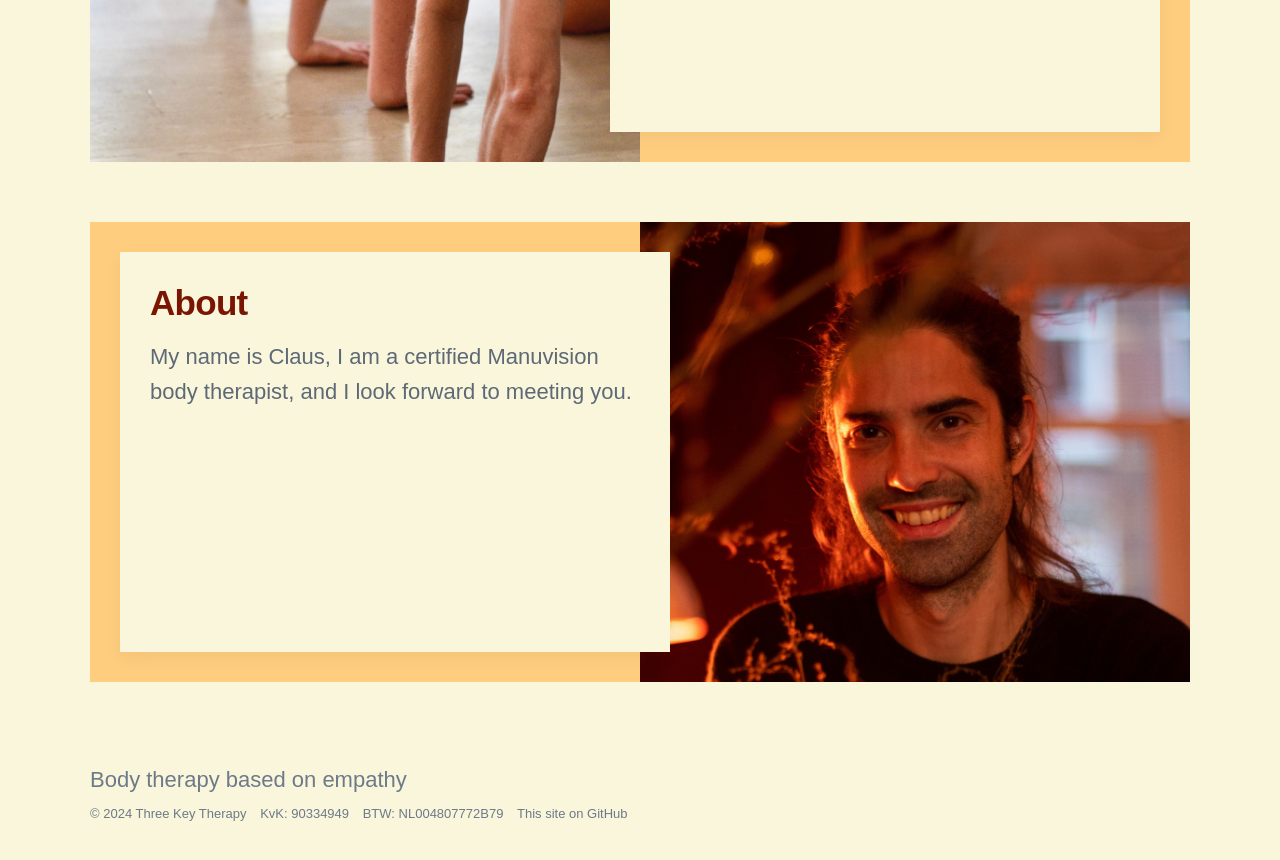
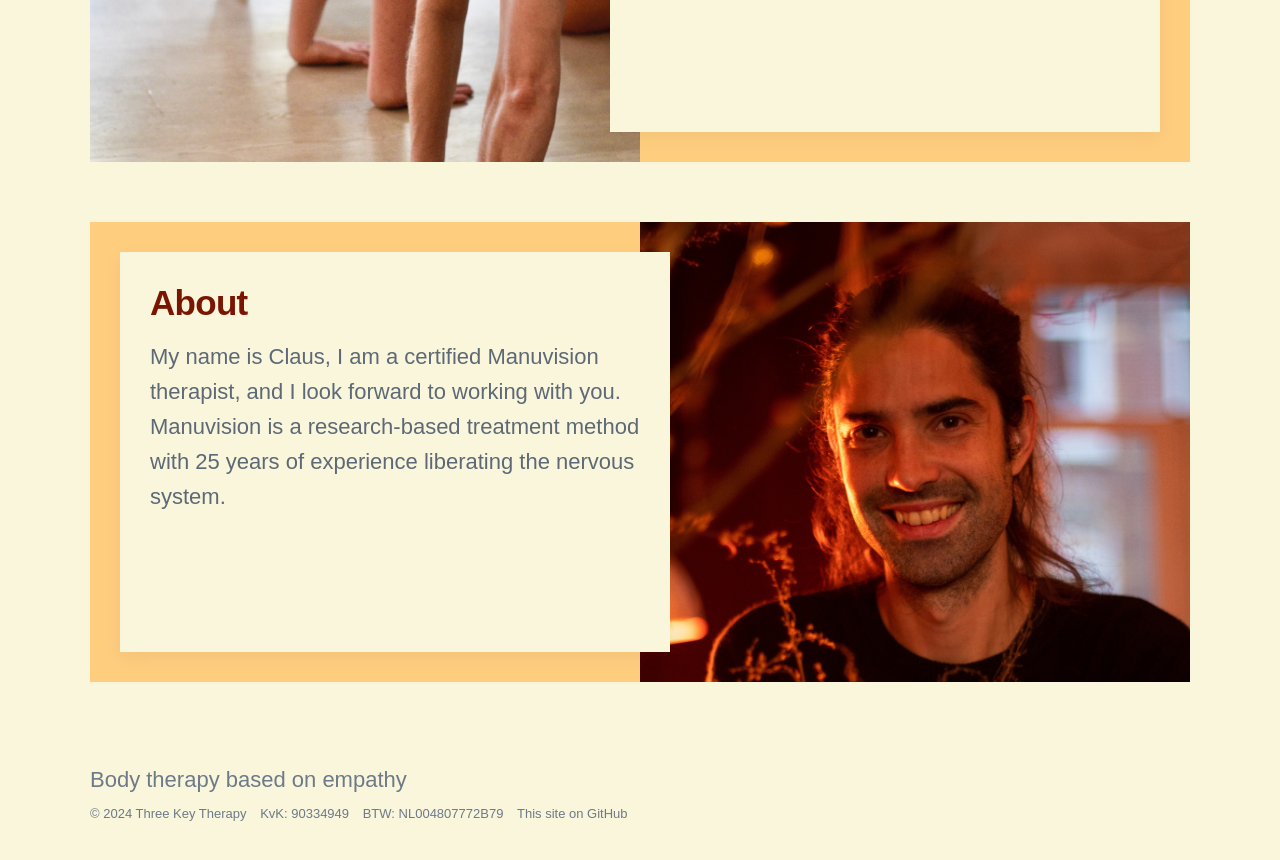
Before and after one commit to threekeytherapy/threekeytherapy.com, a Jekyll site: the page built from index.html, in a window 1280 px wide and 900 px high, scrolled down 2041 px. Shown: the top 860 px of the window. Built offline with Jekyll 4.4.1, drawn with Linux system fonts in a browser that asks for light colours; nearby versions of some CDN libraries; some web fonts are replaced.

Commit message:
bump description

```diff
--- a/_projects/about.md
+++ b/_projects/about.md
@@ -1,10 +1,12 @@
 ---
 title: About
 subtitle:
-description:  My name is Claus, I am a certified Manuvision body therapist, and I look forward to meeting you.
+description:  My name is Claus, I am a certified Manuvision therapist, and I look forward to working with you. Manuvision is a research-based treatment method with 25 years of experience liberating the nervous system.
 featured_image: /images/profile2crop4.jpg
 date: 2023-11-04 00:00:00
 ---
+
+
 
 ## About Me
 
```
